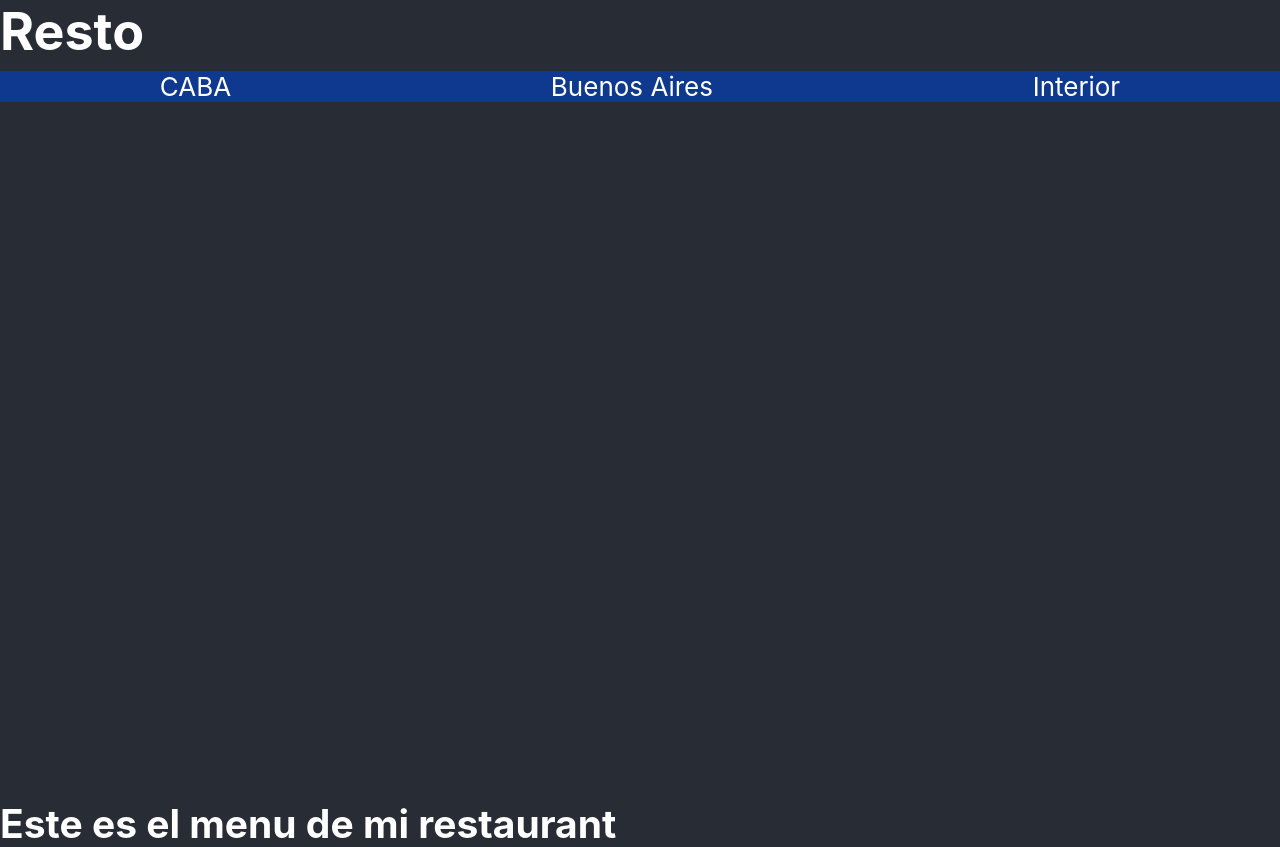
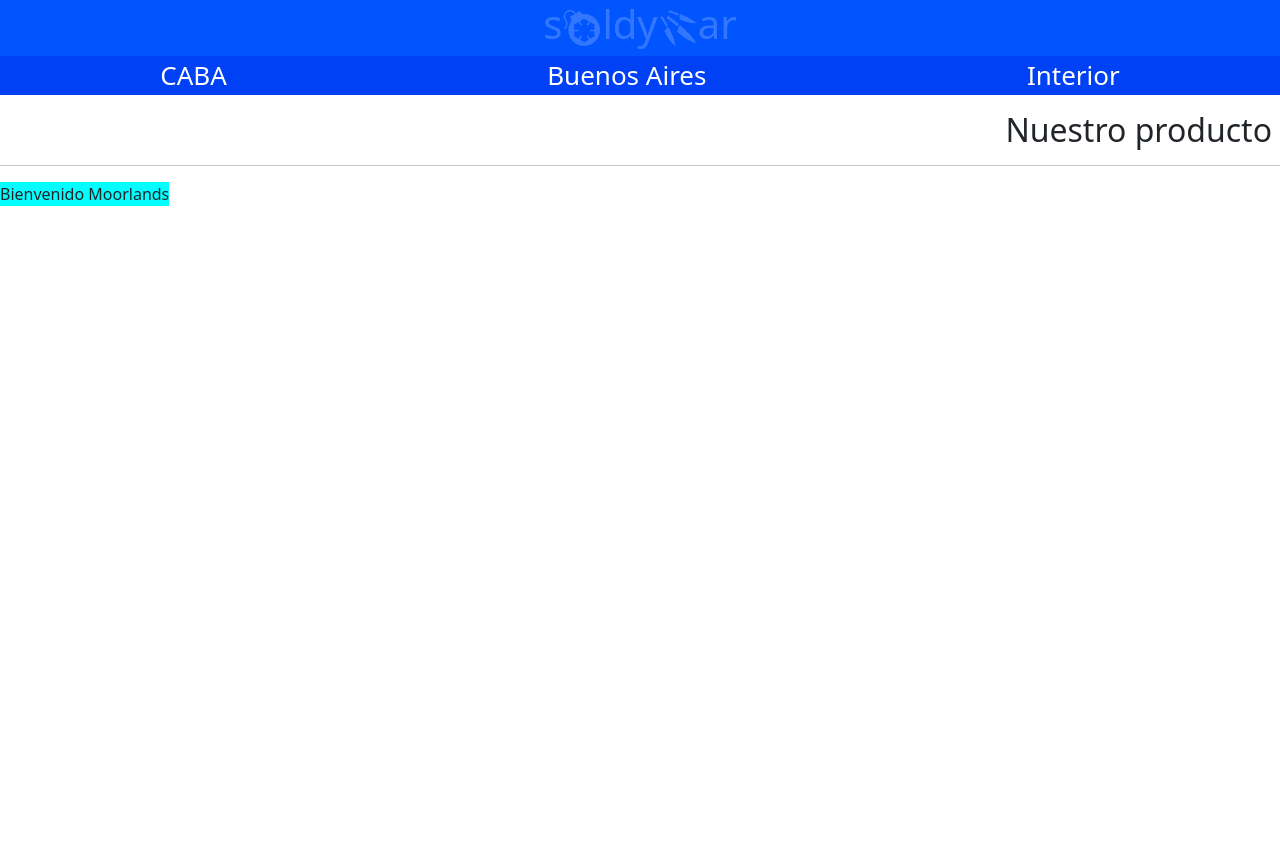
Before and after one commit to asd1sad/chema-react, a React (Create React App) app in the folder chema/: page / in a window 1280 px wide. After the commit the page ends 800 px from the top, so only its background shows below. Built offline with nearby package versions, Linux system fonts and the light colour scheme.

Commit message:
consigna2

```diff
--- a/chema/package.json
+++ b/chema/package.json
@@ -6,8 +6,13 @@
     "@testing-library/jest-dom": "^5.16.4",
     "@testing-library/react": "^13.2.0",
     "@testing-library/user-event": "^13.5.0",
+    "bootstrap": "^5.1.3",
+    "materialize-css": "^1.0.0-rc.2",
     "react": "^18.1.0",
+    "react-bootstrap": "^2.4.0",
     "react-dom": "^18.1.0",
+    "react-icons": "^4.3.1",
+    "react-native-vector-icons": "^9.1.0",
     "react-scripts": "5.0.1",
     "web-vitals": "^2.1.4"
   },
--- a/chema/public/index.html
+++ b/chema/public/index.html
@@ -24,7 +24,7 @@
       work correctly both with client-side routing and a non-root public URL.
       Learn how to configure a non-root public URL by running `npm run build`.
     -->
-    <title>React App</title>
+    <title>SOLDYEAR</title>
   </head>
   <body>
     <noscript>You need to enable JavaScript to run this app.</noscript>
--- a/chema/src/App.js
+++ b/chema/src/App.js
@@ -1,33 +1,34 @@
-
-import './main.css';
-
-
 // 1- desestructurando
 // import {Platos} from './platos.js';
 // 2- default
 // import Platos from './platos.js';
 
-import Navbar from './comoponents/Navbar'
+
+import './styles.css'
+import 'bootstrap/dist/css/bootstrap.min.css';
+import { Navbar } from './components/Navbar/Navbar';
+import { ItemListContainer } from './components/ItemListContainer/ItemListContainer';
 
 function App() {
 
-  const contenido = "Este es el menu de mi restaurant"
+ const escuela = {
+   nombre: 'Moorlands',
+ }
 
   return (
-    <div className="App">
-      <header>
-      {/* <Platos/> */}
-      <Navbar/>
 
-      <h2>{contenido}</h2>
+    <div>
+        <Navbar/>
 
-      </header>
+        <ItemListContainer nombre={escuela.nombre}/>
     </div>
   );
 }
 
 export default App;
+
 // class = className
 // {} se escribe js adentro
 // html va en camel case _ fontSize
 // elementos tienen que estar cerrados _ img />
+// App punto mas alto de la aplicacion
--- a/chema/src/comoponents/Navbar.js
+++ /dev/null
@@ -1,20 +0,0 @@
-
-
-
-const Navbar = () => {
-
-    return <header>
-
-        <h1> Resto</h1>
-
-        <nav>
-            <ul>
-            <li>CABA</li>
-            <li>Buenos Aires</li>
-            <li>Interior</li>
-            </ul>
-        </nav>
-    </header>
-}
-
-export default Navbar
--- /dev/null
+++ b/chema/src/components/ItemListContainer/ItemListContainer.js
@@ -0,0 +1,14 @@
+import './ItemListContainer.scss'
+
+
+export const ItemListContainer = ( {nombre}) => {
+
+    return (
+        <section>
+            <h2>  Nuestro producto </h2>
+            <hr/>
+
+            <p> Bienvenido {nombre}</p>
+        </section>
+    )
+}
--- /dev/null
+++ b/chema/src/components/ItemListContainer/ItemListContainer.scss
@@ -0,0 +1,12 @@
+
+h2{
+    display: flex;
+    justify-content: flex-end;
+    margin-right: 1vh;
+}
+
+p{
+    background-color: aqua;
+    display: inline-block;
+    margin: auto;
+}
--- /dev/null
+++ b/chema/src/components/Navbar/Navbar.js
@@ -0,0 +1,45 @@
+import './Navbar.scss'
+import { GiIceBomb } from "react-icons/gi";
+import { GiKitchenKnives } from "react-icons/gi";
+
+export const Navbar = () => {
+
+
+    return (
+            <header className="header_navbar">
+
+                <h1>s<GiIceBomb/>ldy<GiKitchenKnives/>ar</h1>
+
+                <nav>
+                    <ul>
+                        <li className="header_navLink">CABA</li>
+                        <li className="header_navLink">Buenos Aires</li>
+                        <li className="header_navLink">Interior</li>
+                    </ul>
+                </nav>
+            </header>
+    )
+}
+
+// export default Navbar
+
+
+
+// 1
+// export const Platos = () => {
+
+//     return  <ul className="lista-platos">
+//                 <h2>Platos del dia</h2>
+//                 <hr/>
+//                 <li>Wood</li>
+//                 <li>Lumber</li>
+//                 <li>Malaka</li>
+//             </ul>
+// }
+
+//! 2 maneras de exportar : Default u Objeto
+// una sola importacion por defecto puedo tener
+// resto forma de objeto}
+
+// 2
+// export default platos;
--- a/chema/src/main.css
+++ b/chema/src/components/Navbar/Navbar.scss
@@ -1,23 +1,26 @@
-*{
-    margin: 0;
-    padding: 0;
-}
 header{
-    background-color: #282c34;
-    min-height: 100vh;
+    background-color: #0055ff;
+    min-height: auto;
     align-items: center;
     justify-content: center;
     font-size: calc(10px + 2vmin);
     color: white;
     cursor: crosshair;
 }
+h1{
+    opacity: 0.2;
+    display: flex;
+    align-items: flex-end;
+    justify-content: center;
+}
 ul{
     display: flex;
     flex-direction: row;
-    background-color: #0e398f;
+    background-color: #0041f5;
     list-style: none ;
     justify-content: space-around;
     margin-top: 1vh;
+    padding-left: 0;
 }
 
 li:hover{
--- /dev/null
+++ b/chema/src/styles.css
@@ -0,0 +1,4 @@
+*{
+    padding: 0;
+    margin: 0;
+}
```
Also changed, not shown: chema/src/ejemplos/Nosotros/Nosotros.js (added, +22 -0 lines), chema/src/ejemplos/Nosotros/Nosotros.scss (added, +10 -0 lines), chema/src/platos.js (deleted, +0 -20 lines), chema/src/logo.svg (deleted), 1 other file (tests, documents, lock files or other folders).
